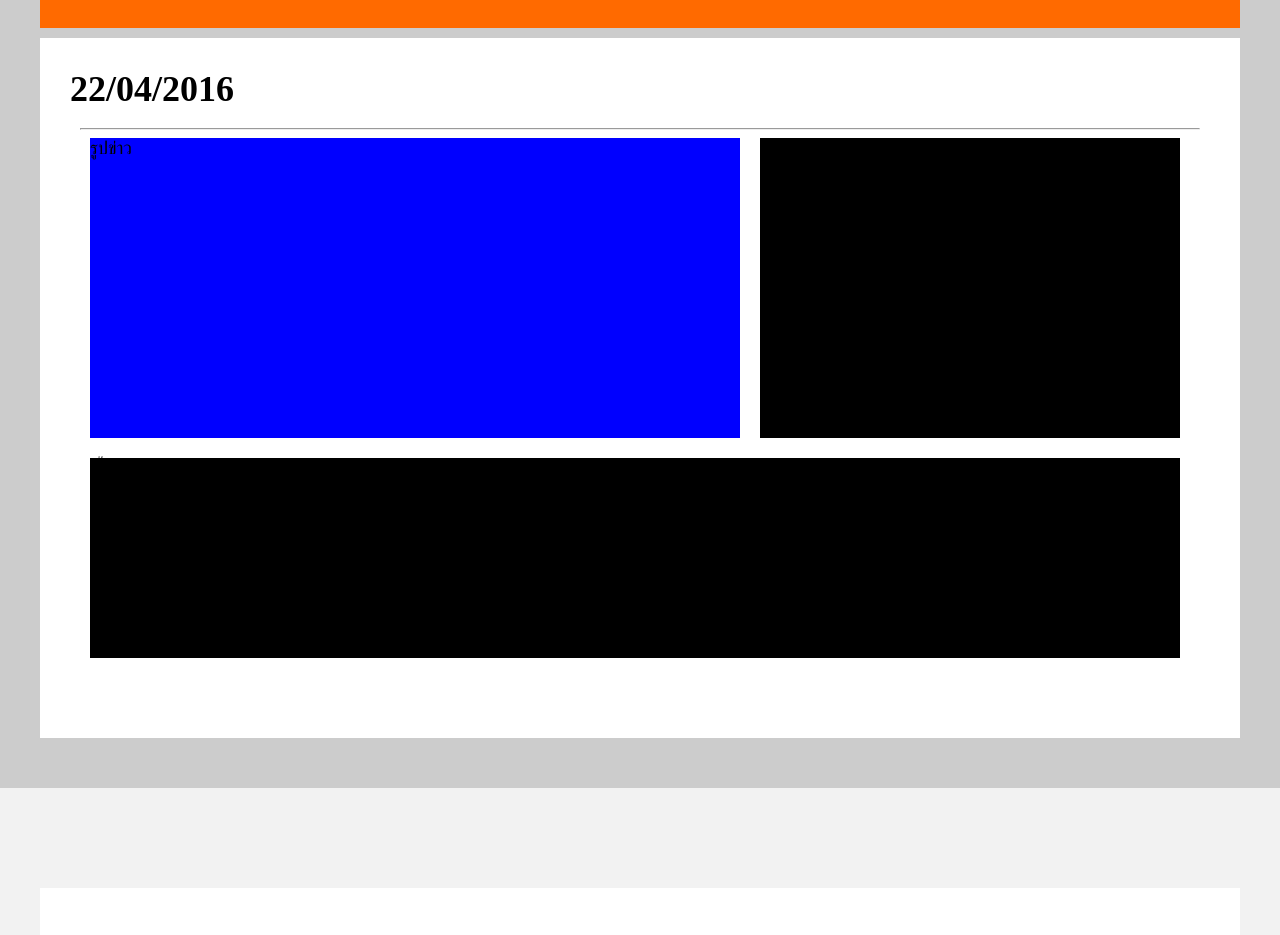
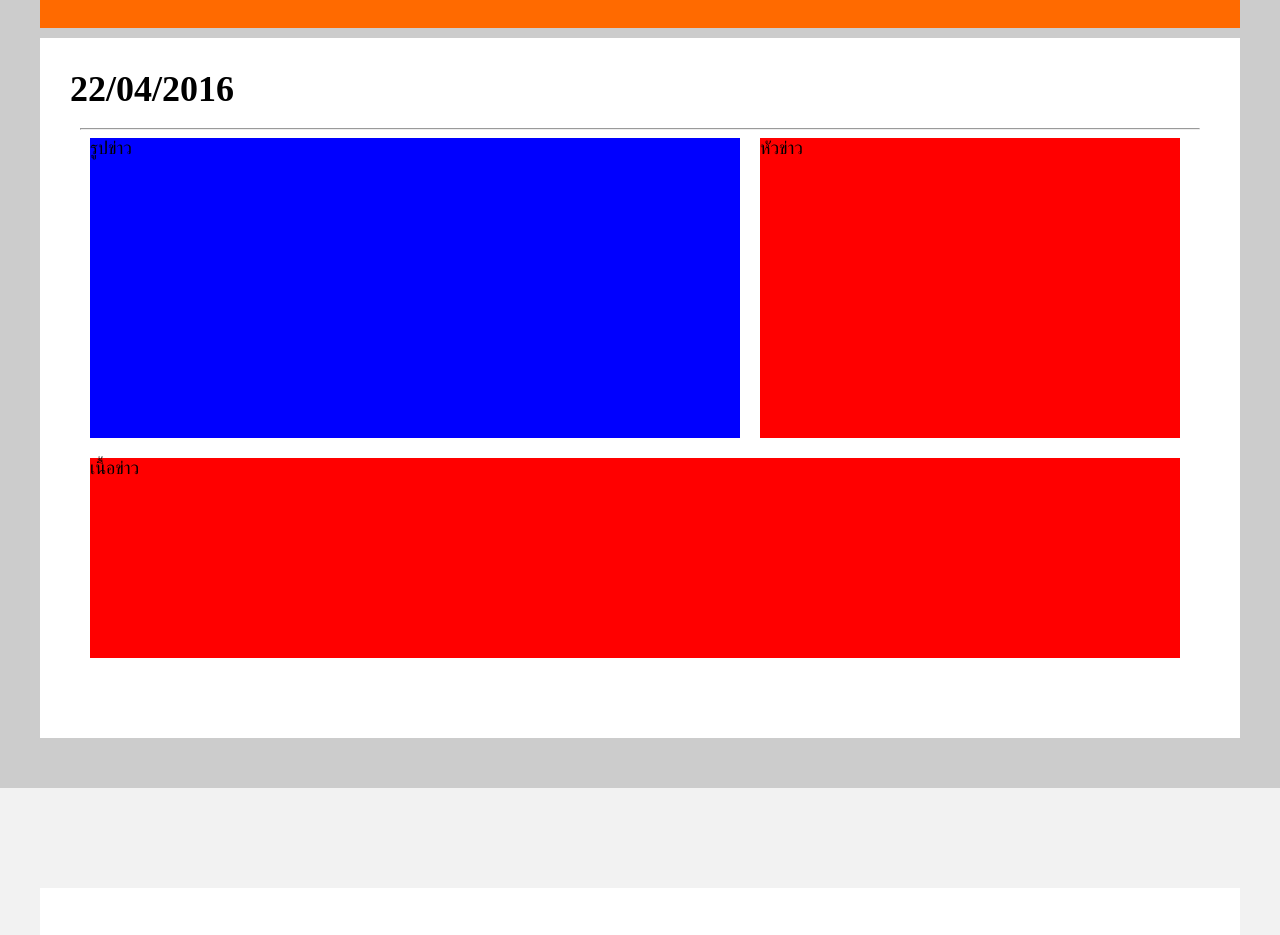
Before and after one commit to TheMhee/protest_1, a plain HTML site: page index.html in a window 1280 px wide. Shown: the part 3260-4195 px from the top of the page. Drawn offline with Linux system fonts and the light colour scheme.

Commit message:
Update style.css

```diff
--- a/style.css
+++ b/style.css
@@ -257,7 +257,7 @@
 		position: absolute;
 		top:100px;
 		left:720px;
-		background-color: black;
+		background-color: red;
 		width: 420px;
 		height: 300px;
 	}
@@ -268,7 +268,7 @@
 		height:200px;
 		left:50px;
 		top:420px;
-		background-color: black;
+		background-color: red;
 	}
 	.event-box{
 		top:150px;
```
